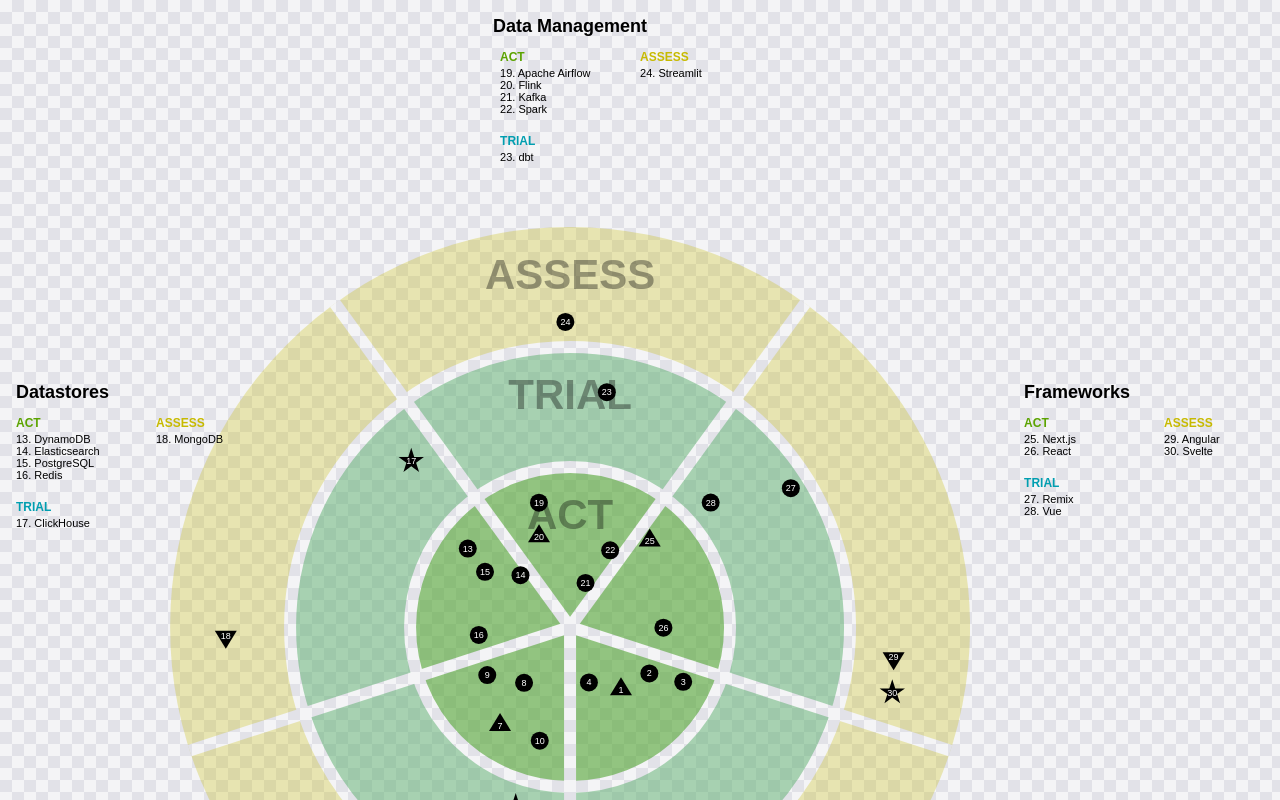
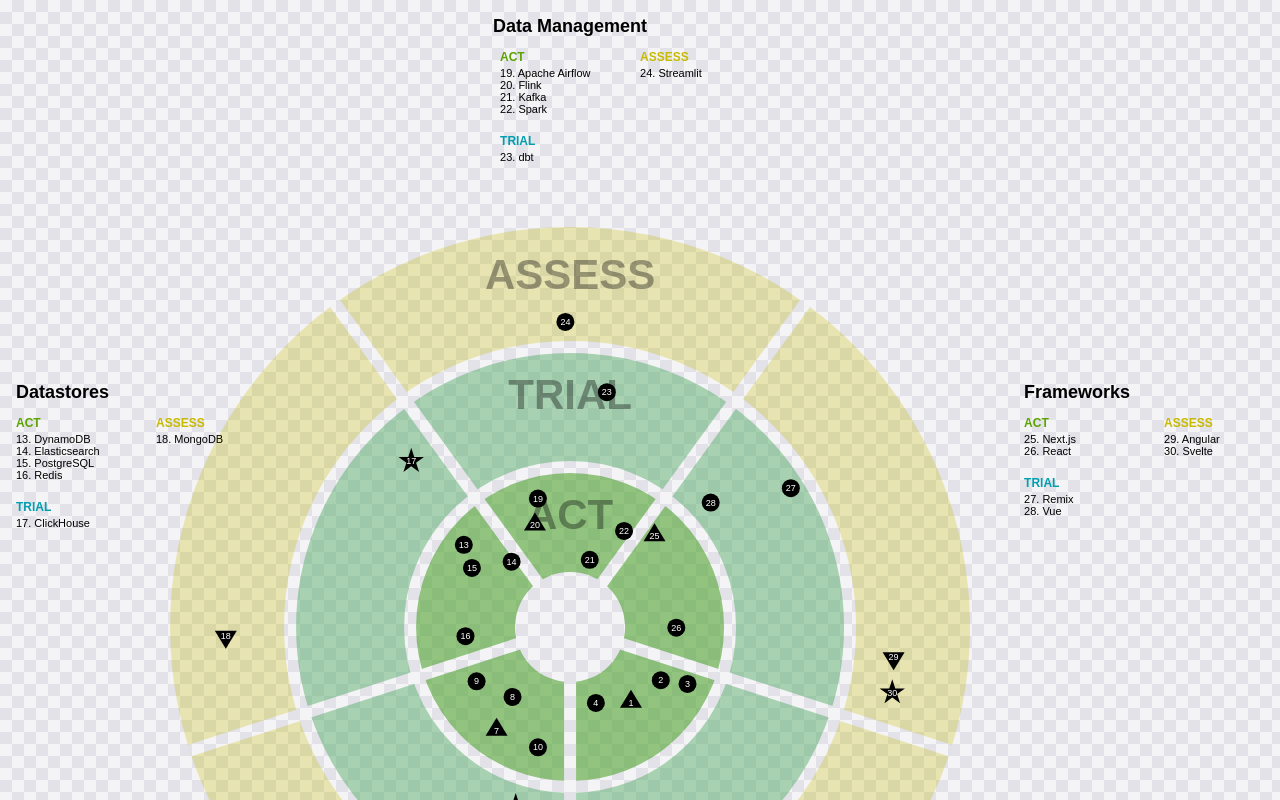
Before and after one commit to mauricewipf/tech-radar, a React (Vite) app: page / in a window 1280 px wide. Shown: the top 800 px of the page. Built offline with nearby package versions, Linux system fonts and the light colour scheme.

Commit message:
Add a transparent hole in the center of the innermost ring.
Co-authored-by: Cursor <cursoragent@cursor.com>

```diff
--- a/src/components/TechRadar/radarVisualization.ts
+++ b/src/components/TechRadar/radarVisualization.ts
@@ -10,6 +10,8 @@ const QUADRANT_COUNT = 5
 const RING_COUNT = 3
 const OUTER_RADIUS = 400
 const DIVIDER_STROKE_WIDTH = 12
+/** Transparent hole in the center of the innermost ring. */
+const INNER_HOLE_RADIUS = 55
 /** Quadrant index whose mid-angle sits at the top (−π/2 in SVG coords). */
 const TOP_QUADRANT = 3
 
@@ -190,7 +192,7 @@ export function radarVisualization(
 
   function segment(quadrant: number, ring: number): Segment {
     const sector = sectors[quadrant]
-    const rMin = ring === 0 ? 30 : rings[ring - 1].radius
+    const rMin = ring === 0 ? INNER_HOLE_RADIUS : rings[ring - 1].radius
     const rMax = rings[ring].radius
     const pad = 15
 
@@ -320,6 +322,13 @@ export function radarVisualization(
     .attr('width', OUTER_RADIUS * 2)
     .attr('height', OUTER_RADIUS * 2)
     .attr('fill', 'white')
+  // Punch a transparent circular hole in the middle.
+  dividerMask
+    .append('circle')
+    .attr('cx', 0)
+    .attr('cy', 0)
+    .attr('r', INNER_HOLE_RADIUS)
+    .attr('fill', 'black')
   for (let i = 0; i < rings.length - 1; i++) {
     dividerMask
       .append('circle')
```
